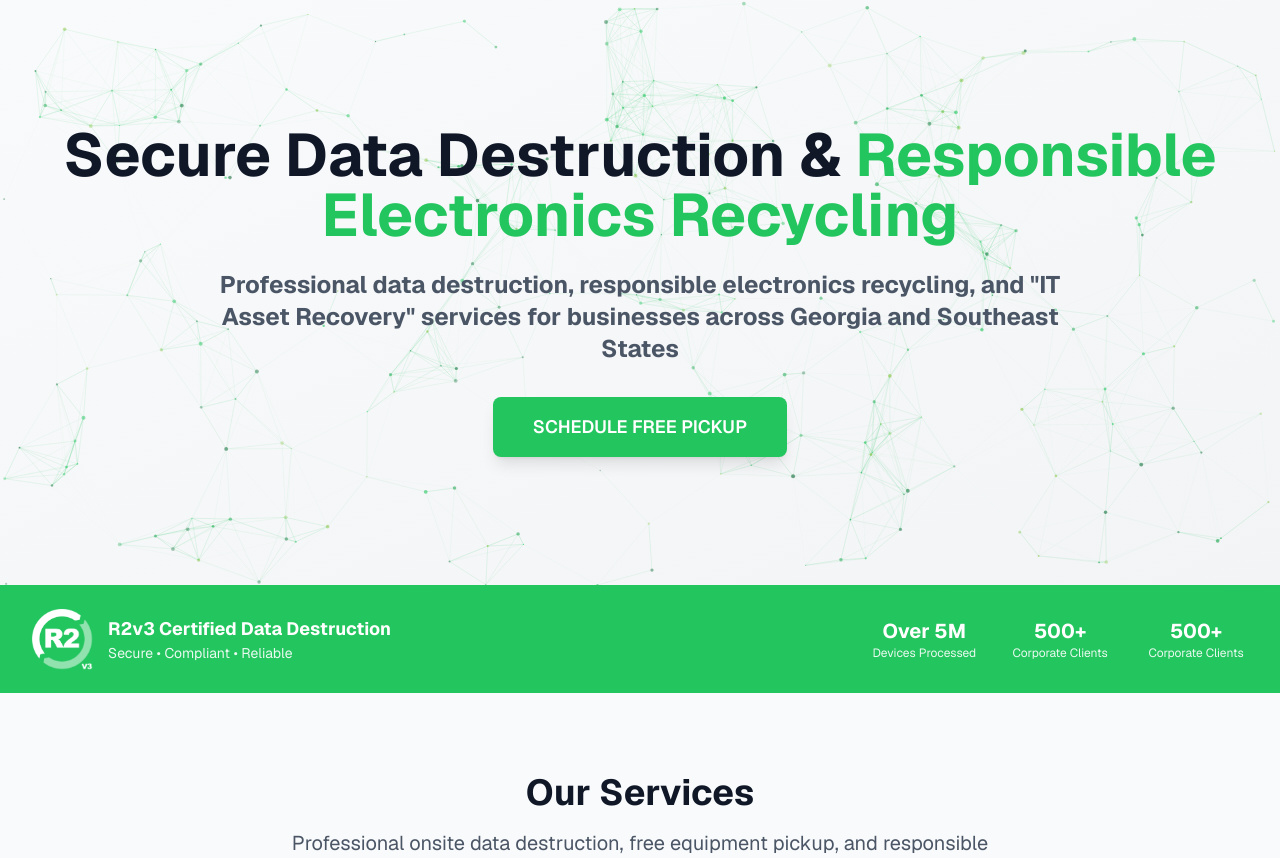
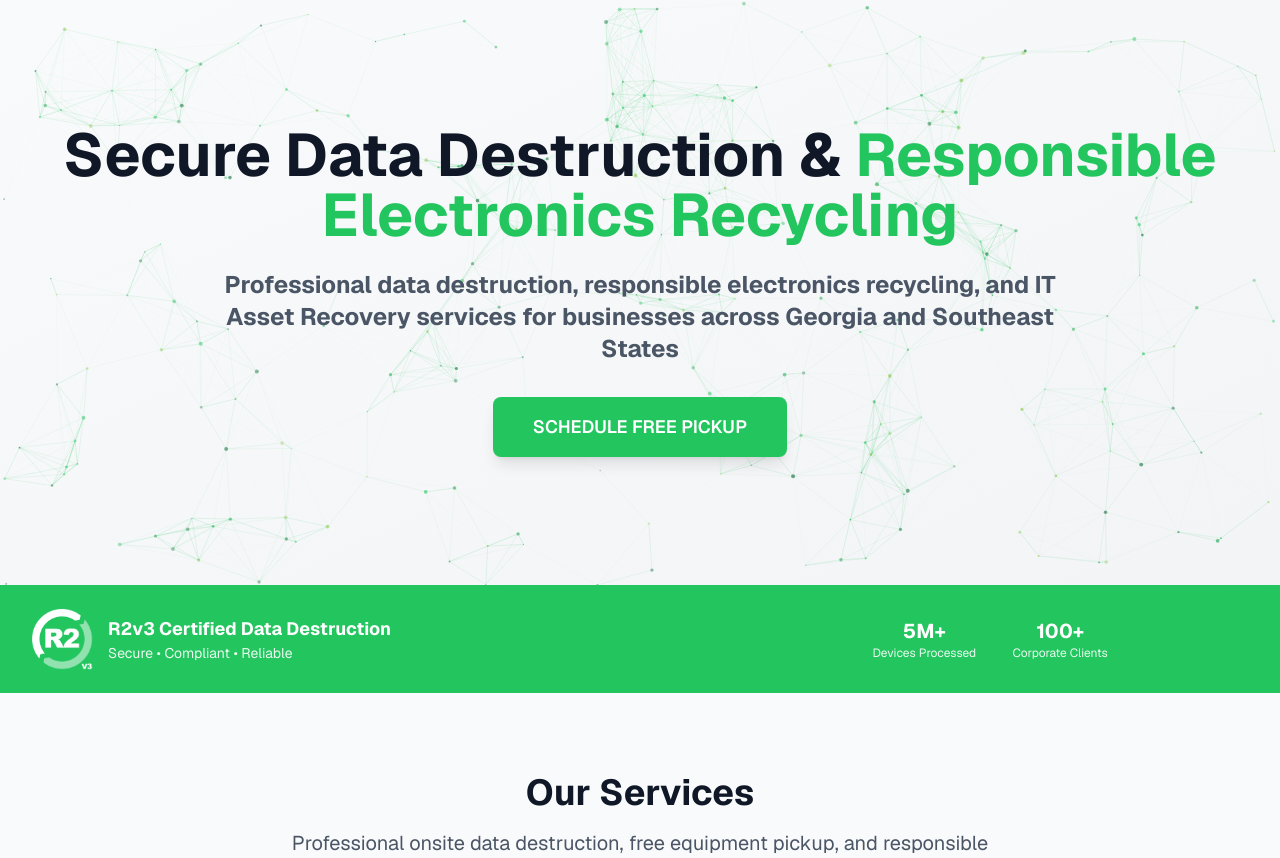
Before and after one commit to rezareimoo/crusa-web, a Next.js app: page / in a window 1280 px wide. Shown: the part 364-1222 px from the top of the page. Built offline with nearby package versions, Linux system fonts and the light colour scheme.

Commit message:
fixed issues

```diff
--- a/src/app/page.tsx
+++ b/src/app/page.tsx
@@ -23,11 +23,16 @@ export default function Home() {
           <div className="text-center animate-fade-in">
             <h1 className="text-3xl sm:text-4xl md:text-5xl lg:text-6xl font-bold text-gray-900 mb-4 sm:mb-6">
               Secure Data Destruction &
-              <span className="text-primary-green"> Responsible Electronics Recycling</span>
+              <span className="text-primary-green">
+                {" "}
+                Responsible Electronics Recycling
+              </span>
             </h1>
             <p className="text-lg sm:text-xl md:text-2xl text-gray-600 max-w-4xl mx-auto mb-6 sm:mb-8 px-2">
               <strong>
-                Professional data destruction, responsible electronics recycling, and &quot;IT Asset Recovery&quot; services for businesses across Georgia and Southeast States
+                Professional data destruction, responsible electronics
+                recycling, and IT Asset Recovery services for businesses across
+                Georgia and Southeast States
               </strong>
             </p>
             <div className="flex justify-center px-4">
@@ -65,15 +70,11 @@ export default function Home() {
             </div>
             <div className="grid grid-cols-3 gap-4 sm:gap-6 md:gap-8 text-xs sm:text-sm">
               <div className="text-center">
-                <div className="font-bold text-lg sm:text-xl">Over 5M</div>
+                <div className="font-bold text-lg sm:text-xl">5M+</div>
                 <div className="opacity-90 text-xs">Devices Processed</div>
               </div>
               <div className="text-center">
-                <div className="font-bold text-lg sm:text-xl">500+</div>
-                <div className="opacity-90 text-xs">Corporate Clients</div>
-              </div>
-              <div className="text-center">
-                <div className="font-bold text-lg sm:text-xl">500+</div>
+                <div className="font-bold text-lg sm:text-xl">100+</div>
                 <div className="opacity-90 text-xs">Corporate Clients</div>
               </div>
             </div>
@@ -89,8 +90,8 @@ export default function Home() {
               Our Services
             </h2>
             <p className="text-lg sm:text-xl text-gray-600 max-w-3xl mx-auto px-2">
-              Professional onsite data destruction, free equipment pickup,
-              and responsible recycling services
+              Professional onsite data destruction, free equipment pickup, and
+              responsible recycling services
             </p>
           </div>
 
@@ -170,7 +171,6 @@ export default function Home() {
                 following industry best practices and regulations.
               </p>
             </div>
-
           </div>
         </div>
       </section>
@@ -184,9 +184,9 @@ export default function Home() {
                 Why Choose Computer Recyclers USA?
               </h2>
               <p className="text-lg sm:text-xl text-gray-600 mb-6 sm:mb-8 px-2 sm:px-0">
-                Serving Georgia and Southeast businesses with reliable data destruction,
-                responsible electronics recycling, and &quot;IT Asset Recovery&quot; services
-                you can trust.
+                Serving Georgia and Southeast businesses with reliable data
+                destruction, responsible electronics recycling, and &quot;IT
+                Asset Recovery&quot; services you can trust.
               </p>
 
               <div className="space-y-6">
```
